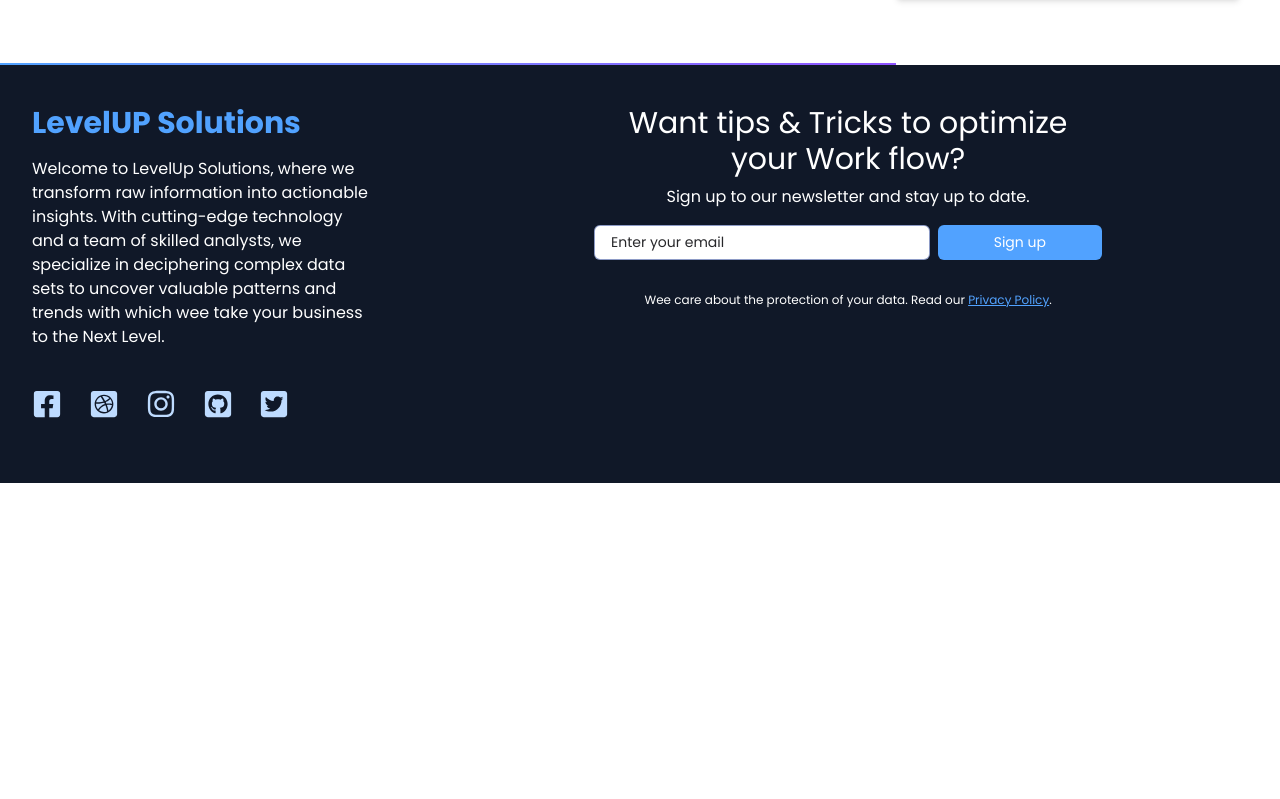
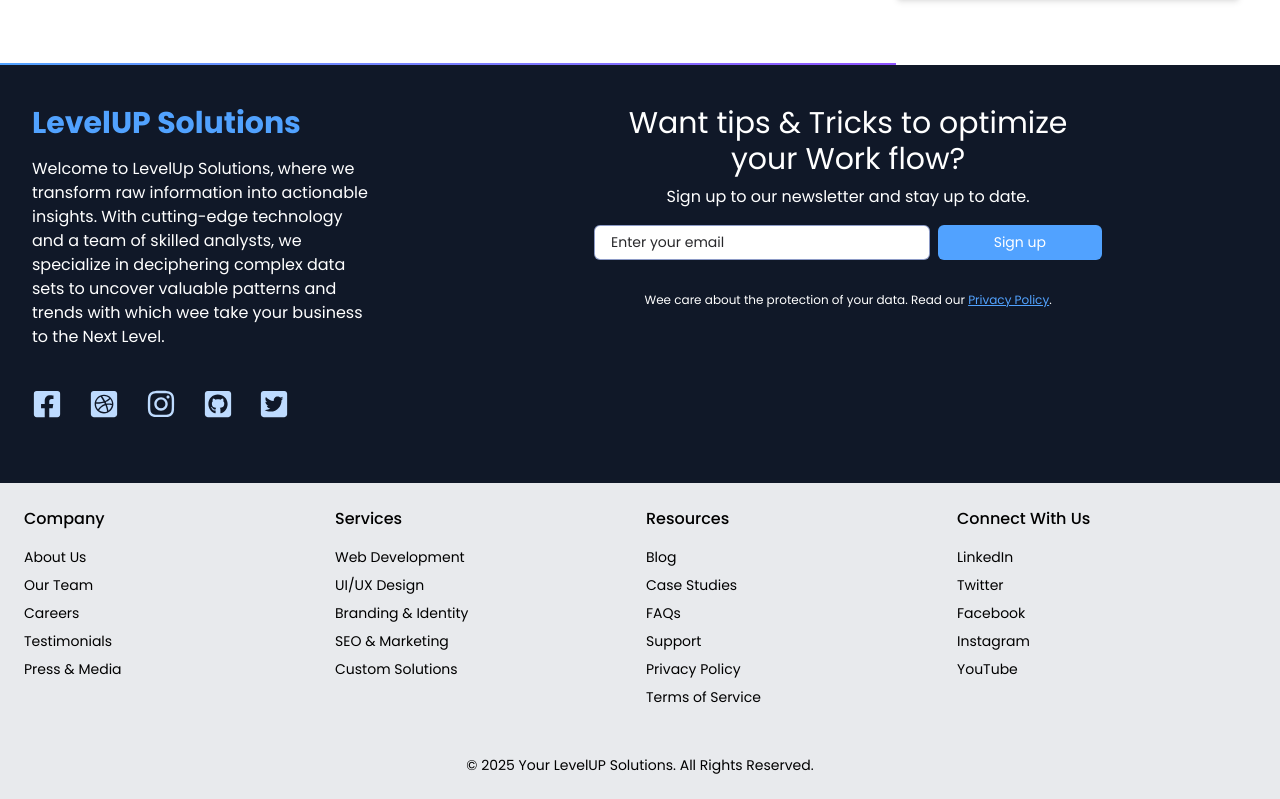
Before and after one commit to PizaaRiaaa/levelup-solutions-agency-app, a React (Vite) app: page / in a window 1280 px wide. Shown: the part 5611-6410 px from the top of the page. Before the commit the page ends 6094 px from the top, so only its background shows below. Built offline with nearby package versions, Linux system fonts and the light colour scheme.

Commit message:
feat: footer labels

```diff
--- a/src/components/Footer/Footer.tsx
+++ b/src/components/Footer/Footer.tsx
@@ -24,17 +24,62 @@ export const Footer = () => {
                     </div>
                     <div className="my-4">
                         <div className="flex flex-row w-full gap-2 justify-center">
-                            <input placeholder="Enter your email" className="pl-4 w-full placeholder-zinc-800 bg-white flex border border-blue-900/50 h-10 sm:h-[35px] mx-auto rounded-md text-sm" />
+                            <input placeholder="Enter your email" className="pl-4 w-full placeholder-zinc-800 text-zinc-800 bg-white flex border border-blue-900/50 h-10 sm:h-[35px] mx-auto rounded-md text-sm" />
                             <button className="bg-blue-400 mx-auto text-sm w-1/2 hover:cursor-pointer rounded-md hover:bg-blue-500">Sign up</button>
                         </div>
                     </div>
                     <p className="text-xs mx-10 flex-col text-center pt-4">Wee care about the protection of your data. Read our <span className="underline cursor-pointer text-blue-400">Privacy Policy</span>.</p>
                 </div>
             </div>
-            {/* footer top section end */}
-            {/* footer bottom section with links */}
-            <div></div>
             {/* footer bottom section with end */}
+            <footer className="p-6 bg-gray-300/50 w-full">
+                <div className="container grid grid-cols-2 mx-auto gap-x-3 gap-y-8 sm:grid-cols-3 md:grid-cols-4">
+                    <div className="flex flex-col space-y-4">
+                        <h2 className="font-medium">Company</h2>
+                        <div className="flex flex-col space-y-2 text-sm dark:text-gray-600">
+                            <a href="_blank">About Us</a>
+                            <a href="_blank">Our Team</a>
+                            <a href="_blank">Careers</a>
+                            <a href="_blank">Testimonials</a>
+                            <a href="_blank">Press & Media</a>
+                        </div>
+                    </div>
+                    <div className="flex flex-col space-y-4">
+                        <h2 className="font-medium">Services</h2>
+                        <div className="flex flex-col space-y-2 text-sm dark:text-gray-600">
+                            <a href="_blank">Web Development</a>
+                            <a href="_blank">UI/UX Design</a>
+                            <a href="_blank">Branding & Identity</a>
+                            <a href="_blank">SEO & Marketing</a>
+                            <a href="_blank">Custom Solutions</a>
+                        </div>
+                    </div>
+                    <div className="flex flex-col space-y-4">
+                        <h2 className="font-medium">Resources</h2>
+                        <div className="flex flex-col space-y-2 text-sm dark:text-gray-600">
+                            <a href="_blank">Blog</a>
+                            <a href="_blank">Case Studies</a>
+                            <a href="_blank">FAQs</a>
+                            <a href="_blank">Support</a>
+                            <a href="_blank">Privacy Policy</a>
+                            <a href="_blank">Terms of Service</a>
+                        </div>
+                    </div>
+                    <div className="flex flex-col space-y-4">
+                        <h2 className="font-medium">Connect With Us</h2>
+                        <div className="flex flex-col space-y-2 text-sm dark:text-gray-600">
+                            <a href="_blank">LinkedIn</a>
+                            <a href="_blank">Twitter</a>
+                            <a href="_blank">Facebook</a>
+                            <a href="_blank">Instagram</a>
+                            <a href="_blank">YouTube</a>
+                        </div>
+                    </div>
+                </div>
+                <div className="flex items-center justify-center px-6 pt-12 text-sm">
+                    <span className="dark:text-gray-600">© {new Date().getFullYear()} Your LevelUP Solutions. All Rights Reserved.</span>
+                </div>
+            </footer>
         </div>
     )
 }
```
